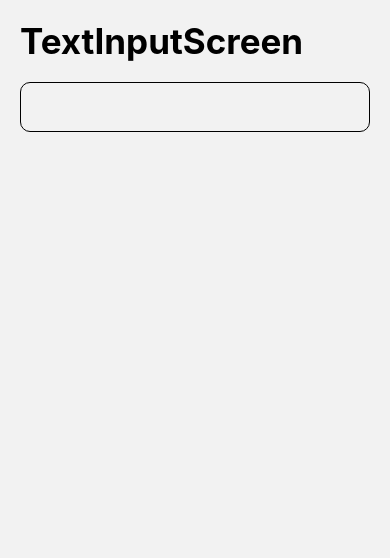
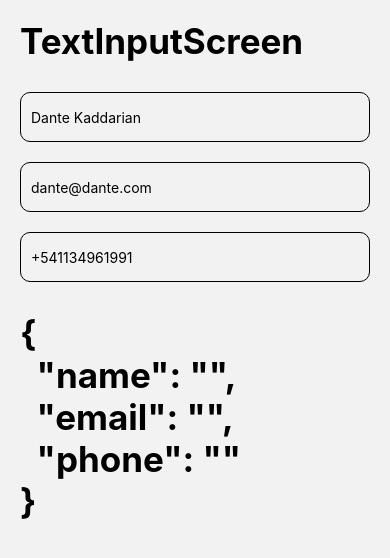
Before and after one commit to Dante1704/react-native-apps, a React Native app in the folder 06-RNComponents/: screen /TextInputScreen in a window 390 px wide. Shown: the top 558 px of the page. Built offline with nearby package versions, Linux system fonts and the light colour scheme.

Commit message:
src/screens/TextInputScreen - creado un formulario y utilizadas varias de las propiedas que el Textinput nos permite

```diff
--- a/06-RNComponents/src/screens/TextInputScreen.tsx
+++ b/06-RNComponents/src/screens/TextInputScreen.tsx
@@ -1,15 +1,47 @@
-import React from 'react';
+import React, { useState } from 'react';
 import { HeaderTitle } from '../components/HeaderTitle';
 import { styles } from '../theme/Theme';
 import { View, TextInput, StyleSheet } from 'react-native';
 
 export const TextInputScreen = () => {
+
+    const [form, setForm] = useState({
+        name: '',
+        email: '',
+        phone: '',
+    });
+
+    const handleChange = (value: string, field: keyof typeof form) => {
+        setForm({
+            ...form,
+            [field]: value,
+        });
+    };
     return (
         <View style={styles.globalMargin}>
             <HeaderTitle title="TextInputScreen" />
             <TextInput
                 style={stylesScreen.inputStyle}
+                placeholder="Dante Kaddarian"
+                autoCorrect={false} //evitamos que autocorrija lo que escribimos.
+                autoCapitalize="words"
+                onChangeText={(value) => handleChange(value, 'name')} //aca no esta por defecto el evento onChange
             />
+            <TextInput
+                style={stylesScreen.inputStyle}
+                placeholder="dante@dante.com"
+                autoCorrect={false}
+                onChangeText={(value) => handleChange(value, 'email')}
+                keyboardType="email-address" //email-address me permite tener el @ sin tener que cambiar a simbolos en el teclado
+            />
+            <TextInput
+                style={stylesScreen.inputStyle}
+                placeholder="+541134961991"
+                onChangeText={(value) => handleChange(value, 'phone')}
+                keyboardType="phone-pad" // phone-pad me muestra directamente numeros
+            />
+
+            <HeaderTitle title={JSON.stringify(form, null, 2)} />
         </View>
     );
 };
@@ -21,5 +53,6 @@
         paddingHorizontal: 10,
         borderRadius: 10,
         borderColor: 'black',
+        marginVertical: 10,
     },
 });
```
